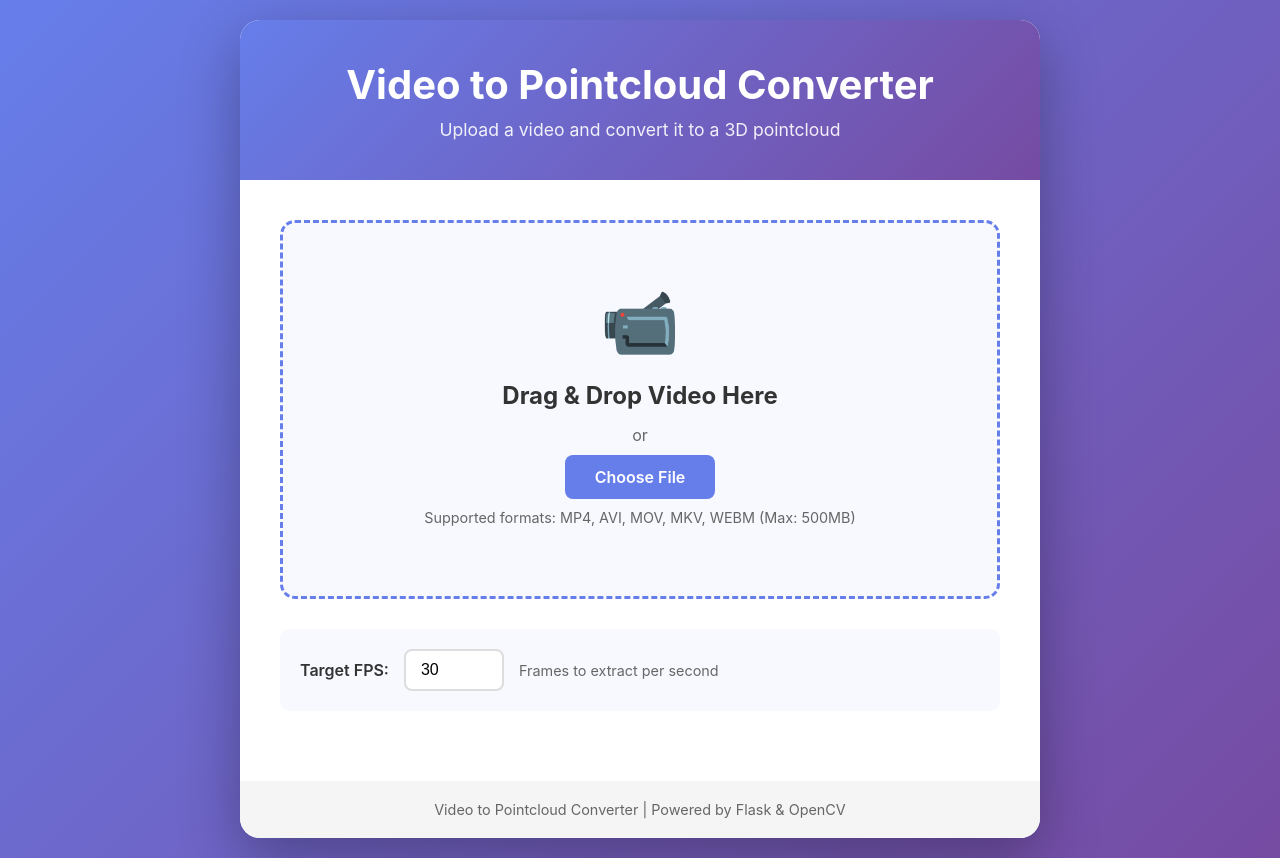
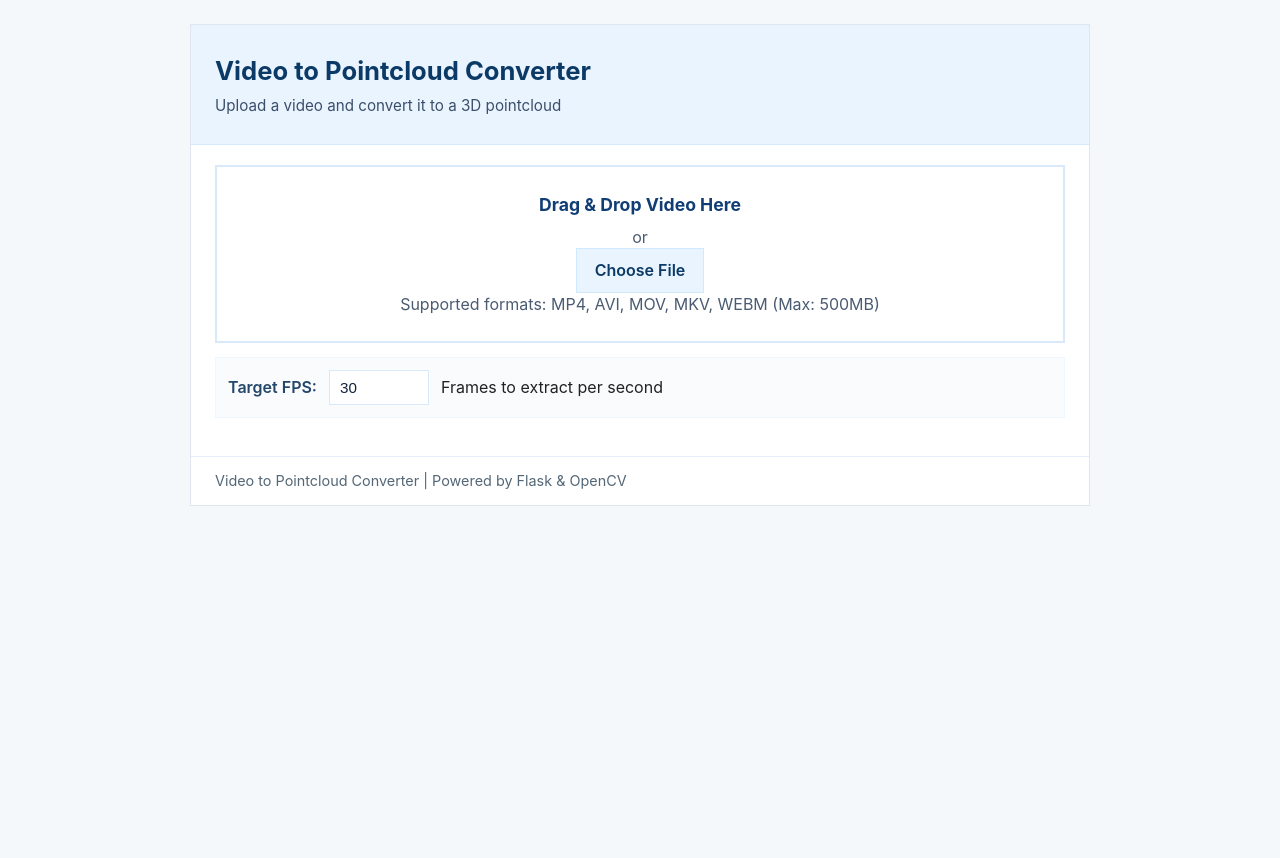
Before and after one commit to rrocketmann/BionicPanthersInnovationProject, a Flask app: page / in a window 1280 px wide. After the commit the page ends 506 px from the top, so only its background shows below. Run offline with Flask 3, Linux system fonts and the light colour scheme; some libraries are stand-ins or nearby versions.

Commit message:
trying again

```diff
--- a/app.py
+++ b/app.py
@@ -1,5 +1,5 @@
 from flask import Flask, render_template, request, jsonify, send_file
-from flask_socketio import SocketIO
+from flask_socketio import SocketIO, emit
 from werkzeug.utils import secure_filename
 import os
 import shutil
@@ -122,7 +122,7 @@ def process_video_task(session_id, fps):
         )
 
         # Phase 2: Generate pointcloud (40-90%)
-        generate_pointcloud(
+        poi_file_path = generate_pointcloud(
             temp_frames_dir,
             progress_callback=lambda p: socketio.emit(
                 "progress",
@@ -165,9 +165,9 @@ def process_video_task(session_id, fps):
                 )
 
         # Copy pointcloud file
-        if "/results" and os.path.exists("/results"):
+        if poi_file_path and os.path.exists(poi_file_path):
             shutil.copy(
-                "/results", os.path.join(output_dir, os.path.basename("/results"))
+                poi_file_path, os.path.join(output_dir, os.path.basename(poi_file_path))
             )
 
         # Create zip file
--- a/static/css/style.css
+++ b/static/css/style.css
@@ -5,289 +5,238 @@
 }
 
 body {
-    font-family: -apple-system, BlinkMacSystemFont, 'Segoe UI', Roboto, Oxygen, Ubuntu, Cantarell, sans-serif;
-    background: linear-gradient(135deg, #667eea 0%, #764ba2 100%);
+    font-family:
+        -apple-system, BlinkMacSystemFont, "Segoe UI", Roboto, "Helvetica Neue",
+        Arial, sans-serif;
+    background: #f5f8fb;
+    color: #222;
     min-height: 100vh;
-    display: flex;
-    justify-content: center;
-    align-items: center;
-    padding: 20px;
+    line-height: 1.4;
 }
 
 .container {
-    background: white;
-    border-radius: 20px;
-    box-shadow: 0 20px 60px rgba(0, 0, 0, 0.3);
-    max-width: 800px;
+    background: #ffffff;
     width: 100%;
-    overflow: hidden;
+    max-width: 900px;
+    margin: 24px auto;
+    display: block;
+    overflow: visible;
+    border: 1px solid #e0e6ef;
 }
 
 header {
-    background: linear-gradient(135deg, #667eea 0%, #764ba2 100%);
-    color: white;
-    padding: 40px;
-    text-align: center;
+    background: #eaf4ff;
+    color: #0f3d74;
+    padding: 28px 24px;
+    text-align: left;
+    border-bottom: 1px solid #d7e9fb;
 }
 
 header h1 {
-    font-size: 2.5rem;
-    margin-bottom: 10px;
+    font-size: 1.6rem;
+    font-weight: 700;
+    margin-bottom: 6px;
+    color: #0b3a66;
 }
 
 header p {
-    font-size: 1.1rem;
-    opacity: 0.9;
+    font-size: 0.95rem;
+    color: #3b4f6b;
 }
 
 main {
-    padding: 40px;
+    padding: 20px 24px;
 }
 
 .section {
-    animation: fadeIn 0.5s ease-in;
+    margin-bottom: 18px;
 }
 
-@keyframes fadeIn {
-    from {
-        opacity: 0;
-        transform: translateY(20px);
-    }
-    to {
-        opacity: 1;
-        transform: translateY(0);
-    }
-}
-
-/* Upload Area */
 .upload-area {
-    border: 3px dashed #667eea;
-    border-radius: 15px;
-    padding: 60px 20px;
+    border: 2px solid #d7e9fb;
+    background: #ffffff;
+    padding: 26px;
     text-align: center;
-    transition: all 0.3s ease;
     cursor: pointer;
-    background: #f8f9ff;
-}
-
-.upload-area:hover {
-    border-color: #764ba2;
-    background: #f0f1ff;
+    color: #123e70;
 }
 
 .upload-area.drag-over {
-    border-color: #764ba2;
-    background: #e8ebff;
-    transform: scale(1.02);
+    border-color: #b6dbff;
+    background: #f5fbff;
 }
 
 .upload-icon {
-    font-size: 4rem;
-    margin-bottom: 20px;
+    font-size: 36px;
+    margin-bottom: 12px;
 }
 
 .upload-area h2 {
-    color: #333;
-    margin-bottom: 15px;
+    font-size: 1.1rem;
+    margin-bottom: 8px;
+    color: #0f3d74;
 }
 
 .upload-area p {
-    color: #666;
-    margin: 10px 0;
+    color: #4a5b72;
 }
 
-.file-info {
-    font-size: 0.9rem;
-    color: #999;
-    margin-top: 20px;
-}
-
-/* Settings */
 .settings {
-    margin: 30px 0;
-    padding: 20px;
-    background: #f8f9ff;
-    border-radius: 10px;
+    margin-top: 14px;
+    padding: 12px;
+    background: #fafbfd;
+    border: 1px solid #eef6ff;
     display: flex;
+    gap: 12px;
     align-items: center;
-    gap: 15px;
 }
 
 .settings label {
     font-weight: 600;
-    color: #333;
+    color: #23476b;
 }
 
 .settings input[type="number"] {
-    padding: 10px 15px;
-    border: 2px solid #ddd;
-    border-radius: 8px;
-    font-size: 1rem;
+    padding: 8px 10px;
+    border: 1px solid #d7e9fb;
+    font-size: 0.95rem;
     width: 100px;
-    transition: border-color 0.3s ease;
+    color: #12243b;
 }
 
-.settings input[type="number"]:focus {
-    outline: none;
-    border-color: #667eea;
-}
-
-.info-text {
-    color: #666;
-    font-size: 0.9rem;
-}
-
-/* Selected File */
 .selected-file {
-    margin-top: 30px;
-    padding: 20px;
-    background: #e8f5e9;
-    border-radius: 10px;
-    text-align: center;
+    margin-top: 16px;
+    padding: 12px;
+    background: #f3f7fb;
+    border: 1px solid #e1ecfb;
+    text-align: left;
 }
 
 .selected-file p {
-    margin-bottom: 15px;
-    color: #333;
+    color: #263847;
 }
 
-/* Buttons */
 .btn {
-    padding: 12px 30px;
-    border: none;
-    border-radius: 8px;
-    font-size: 1rem;
+    padding: 10px 18px;
+    border: 1px solid transparent;
+    background: #ffffff;
+    color: #123e70;
     font-weight: 600;
     cursor: pointer;
-    transition: all 0.3s ease;
     display: inline-block;
+    text-align: center;
+    text-decoration: none;
 }
 
 .btn-primary {
-    background: #667eea;
-    color: white;
-}
-
-.btn-primary:hover {
-    background: #5568d3;
-    transform: translateY(-2px);
-    box-shadow: 0 5px 15px rgba(102, 126, 234, 0.4);
+    background: #eaf4ff;
+    border: 1px solid #cfeaff;
+    color: #0b3a66;
 }
 
 .btn-success {
-    background: #4caf50;
-    color: white;
-}
-
-.btn-success:hover {
-    background: #45a049;
-    transform: translateY(-2px);
-    box-shadow: 0 5px 15px rgba(76, 175, 80, 0.4);
+    background: #d9eefc;
+    border: 1px solid #c0e2fb;
+    color: #0c4a7a;
 }
 
 .btn-secondary {
-    background: #9e9e9e;
-    color: white;
-    margin-left: 10px;
-}
-
-.btn-secondary:hover {
-    background: #757575;
-    transform: translateY(-2px);
+    background: #f1f4f6;
+    border: 1px solid #e2e8ec;
+    color: #3b4f6b;
 }
 
 .btn-large {
-    padding: 15px 40px;
-    font-size: 1.2rem;
+    padding: 12px 28px;
+    font-size: 1rem;
 }
 
-/* Progress Section */
 .progress-container {
-    margin: 30px 0;
+    margin: 16px 0;
 }
 
 .progress-bar {
     width: 100%;
-    height: 40px;
-    background: #e0e0e0;
-    border-radius: 20px;
+    height: 28px;
+    background: #f1f6fb;
+    border: 1px solid #e0e8f3;
     overflow: hidden;
-    box-shadow: inset 0 2px 5px rgba(0, 0, 0, 0.1);
 }
 
 .progress-fill {
     height: 100%;
-    background: linear-gradient(90deg, #667eea 0%, #764ba2 100%);
-    transition: width 0.3s ease;
+    background: #cfeaff; /* light blue fill */
+    width: 0%;
     display: flex;
     align-items: center;
     justify-content: center;
-    color: white;
-    font-weight: bold;
-    border-radius: 20px;
+    color: #06304f;
+    font-weight: 600;
 }
 
 .status-text {
-    text-align: center;
-    margin-top: 15px;
-    font-size: 1.1rem;
-    color: #333;
+    margin-top: 8px;
+    color: #3b4f6b;
     font-weight: 500;
 }
 
 .processing-info {
-    text-align: center;
-    margin-top: 40px;
-    color: #666;
+    margin-top: 16px;
+    color: #4a5b72;
 }
 
-/* Spinner */
 .spinner {
-    width: 50px;
-    height: 50px;
-    margin: 20px auto;
-    border: 5px solid #f3f3f3;
-    border-top: 5px solid #667eea;
-    border-radius: 50%;
+    width: 40px;
+    height: 40px;
+    margin: 12px auto;
+    border: 4px solid #e6f4ff;
+    border-top: 4px solid #9fd0ff;
+    border-left: 4px solid #9fd0ff;
+    border-right: 4px solid #9fd0ff;
     animation: spin 1s linear infinite;
 }
 
 @keyframes spin {
-    0% { transform: rotate(0deg); }
-    100% { transform: rotate(360deg); }
+    from {
+        transform: rotate(0deg);
+    }
+    to {
+        transform: rotate(360deg);
+    }
 }
 
-/* Complete Section */
-.success-icon, .error-icon {
-    font-size: 5rem;
+.success-icon,
+.error-icon {
+    font-size: 48px;
     text-align: center;
-    margin-bottom: 20px;
+    margin-bottom: 12px;
+    color: #0b3a66;
 }
 
-#complete-section h2, #error-section h2 {
+#complete-section h2,
+#error-section h2 {
+    color: #0b3a66;
     text-align: center;
-    color: #333;
-    margin-bottom: 20px;
+    margin-bottom: 8px;
 }
 
-#complete-section p, #error-section p {
+#complete-section p,
+#error-section p {
+    color: #3b4f6b;
     text-align: center;
-    color: #666;
-    margin-bottom: 30px;
 }
 
 .download-info {
-    background: #f8f9ff;
-    padding: 20px;
-    border-radius: 10px;
-    margin: 30px 0;
+    margin-top: 12px;
+    padding: 12px;
+    background: #fafbfd;
+    border: 1px solid #eef6ff;
 }
 
 .download-info p {
-    text-align: left;
+    color: #23476b;
     font-weight: 600;
-    color: #333;
-    margin-bottom: 10px;
+    margin-bottom: 8px;
 }
 
 .download-info ul {
@@ -296,63 +245,36 @@ main {
 }
 
 .download-info li {
-    padding: 8px 0;
-    color: #666;
-    position: relative;
-    padding-left: 25px;
+    color: #4a5b72;
+    padding: 6px 0;
 }
 
-.download-info li:before {
-    content: "✓";
-    position: absolute;
-    left: 0;
-    color: #4caf50;
-    font-weight: bold;
+.error-text {
+    color: #8b1e2d;
+    background: #fff7f8;
+    padding: 10px;
+    border: 1px solid #ffe6ea;
 }
 
-#complete-section {
-    text-align: center;
+footer {
+    background: #ffffff;
+    padding: 14px 24px;
+    color: #546776;
+    font-size: 0.9rem;
+    border-top: 1px solid #e7eef9;
 }
 
-/* Error Section */
-.error-text {
-    color: #f44336;
-    background: #ffebee;
-    padding: 15px;
-    border-radius: 8px;
-    margin: 20px 0;
-}
-
-#error-section {
-    text-align: center;
-}
-
-/* Footer */
-footer {
-    background: #f5f5f5;
-    padding: 20px;
-    text-align: center;
-    color: #666;
-    font-size: 0.9rem;
-}
-
-/* Responsive */
 @media (max-width: 600px) {
     header h1 {
-        font-size: 1.8rem;
+        font-size: 1.25rem;
     }
 
     main {
-        padding: 20px;
+        padding: 16px;
     }
 
     .settings {
         flex-direction: column;
-        align-items: flex-start;
-    }
-
-    .btn-secondary {
-        margin-left: 0;
-        margin-top: 10px;
+        align-items: stretch;
     }
 }
--- a/templates/index.html
+++ b/templates/index.html
@@ -1,10 +1,13 @@
-<!DOCTYPE html>
+<!doctype html>
 <html lang="en">
     <head>
-    <meta charset="UTF-8">
-    <meta name="viewport" content="width=device-width, initial-scale=1.0">
+        <meta charset="UTF-8" />
+        <meta name="viewport" content="width=device-width, initial-scale=1.0" />
         <title>Video to Pointcloud Converter</title>
-    <link rel="stylesheet" href="{{ url_for('static', filename='css/style.css') }}">
+        <link
+            rel="stylesheet"
+            href="{{ url_for('static', filename='css/style.css') }}"
+        />
     </head>
     <body>
         <div class="container">
@@ -17,48 +20,92 @@
                 <!-- Upload Section -->
                 <div id="upload-section" class="section">
                     <div class="upload-area" id="upload-area">
-                    <div class="upload-icon">📹</div>
                         <h2>Drag & Drop Video Here</h2>
                         <p>or</p>
-                    <label for="video-input" class="btn btn-primary">Choose File</label>
-                    <input type="file" id="video-input" accept="video/*" hidden>
-                    <p class="file-info">Supported formats: MP4, AVI, MOV, MKV, WEBM (Max: 500MB)</p>
+                        <label for="video-input" class="btn btn-primary"
+                            >Choose File</label
+                        >
+                        <input
+                            type="file"
+                            id="video-input"
+                            accept="video/*"
+                            hidden
+                        />
+                        <p class="file-info">
+                            Supported formats: MP4, AVI, MOV, MKV, WEBM (Max:
+                            500MB)
+                        </p>
                     </div>
 
                     <div class="settings">
                         <label for="fps-input">Target FPS:</label>
-                    <input type="number" id="fps-input" value="30" min="1" max="120">
-                    <span class="info-text">Frames to extract per second</span>
+                        <input
+                            type="number"
+                            id="fps-input"
+                            value="30"
+                            min="1"
+                            max="120"
+                        />
+                        <span class="info-text"
+                            >Frames to extract per second</span
+                        >
                     </div>
 
-                <div class="selected-file" id="selected-file" style="display: none;">
-                    <p><strong>Selected:</strong> <span id="filename"></span></p>
-                    <button id="start-btn" class="btn btn-success">Start Processing</button>
+                    <div
+                        class="selected-file"
+                        id="selected-file"
+                        style="display: none"
+                    >
+                        <p>
+                            <strong>Selected:</strong>
+                            <span id="filename"></span>
+                        </p>
+                        <button id="start-btn" class="btn btn-success">
+                            Start Processing
+                        </button>
                     </div>
                 </div>
 
                 <!-- Processing Section -->
-            <div id="processing-section" class="section" style="display: none;">
+                <div
+                    id="processing-section"
+                    class="section"
+                    style="display: none"
+                >
                     <h2>Processing Video</h2>
 
                     <div class="progress-container">
                         <div class="progress-bar">
-                        <div id="progress-fill" class="progress-fill" style="width: 0%">
+                            <div
+                                id="progress-fill"
+                                class="progress-fill"
+                                style="width: 0%"
+                            >
                                 <span id="progress-text">0%</span>
                             </div>
                         </div>
-                    <p id="status-text" class="status-text">Initializing...</p>
+                        <p id="status-text" class="status-text">
+                            Initializing...
+                        </p>
                     </div>
 
                     <div class="processing-info">
                         <div class="spinner"></div>
-                    <p>Please wait while we process your video. This may take several minutes depending on video length and quality.</p>
+                        <p>
+                            Please wait while we process your video. This may
+                            take several minutes depending on video length and
+                            quality.
+                        </p>
                     </div>
                 </div>
 
                 <!-- Complete Section -->
-            <div id="complete-section" class="section" style="display: none;">
-                <div class="success-icon">✅</div>
+                <div
+                    id="complete-section"
+                    class="section"
+                    style="display: none"
+                >
+                    <div class="success-icon"></div>
                     <h2>Processing Complete!</h2>
                     <p>Your pointcloud has been generated successfully.</p>
 
@@ -71,16 +118,22 @@
                         </ul>
                     </div>
 
-                <button id="download-btn" class="btn btn-success btn-large">Download ZIP</button>
-                <button id="reset-btn" class="btn btn-secondary">Process Another Video</button>
+                    <button id="download-btn" class="btn btn-success btn-large">
+                        Download ZIP
+                    </button>
+                    <button id="reset-btn" class="btn btn-secondary">
+                        Process Another Video
+                    </button>
                 </div>
 
                 <!-- Error Section -->
-            <div id="error-section" class="section" style="display: none;">
-                <div class="error-icon">❌</div>
+                <div id="error-section" class="section" style="display: none">
+                    <div class="error-icon"></div>
                     <h2>Error</h2>
                     <p id="error-message" class="error-text"></p>
-                <button id="retry-btn" class="btn btn-primary">Try Again</button>
+                    <button id="retry-btn" class="btn btn-primary">
+                        Try Again
+                    </button>
                 </div>
             </main>
 
```
Also changed, not shown: processing/pointcloud_generator.py (+65 -217 lines). Lines whose indentation alone changed are shown as unchanged.
